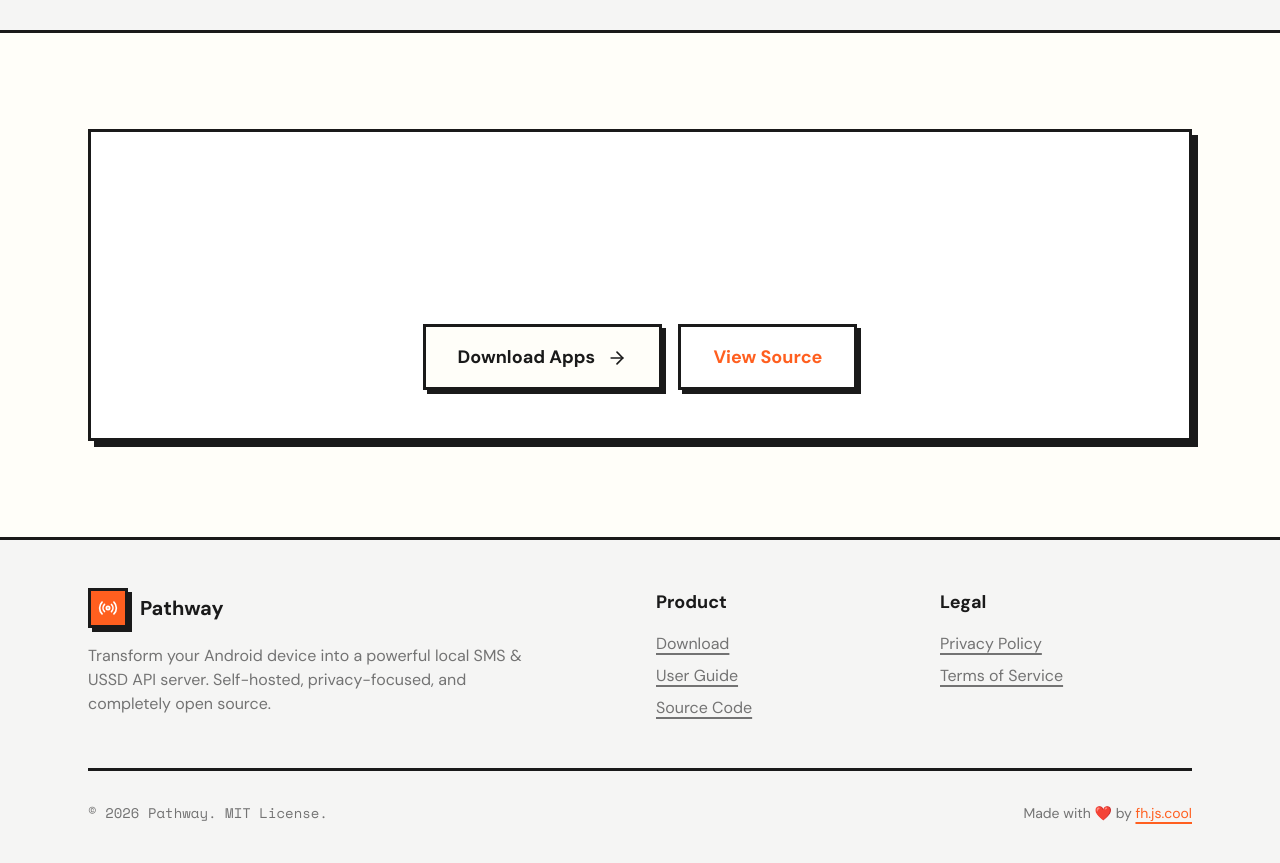
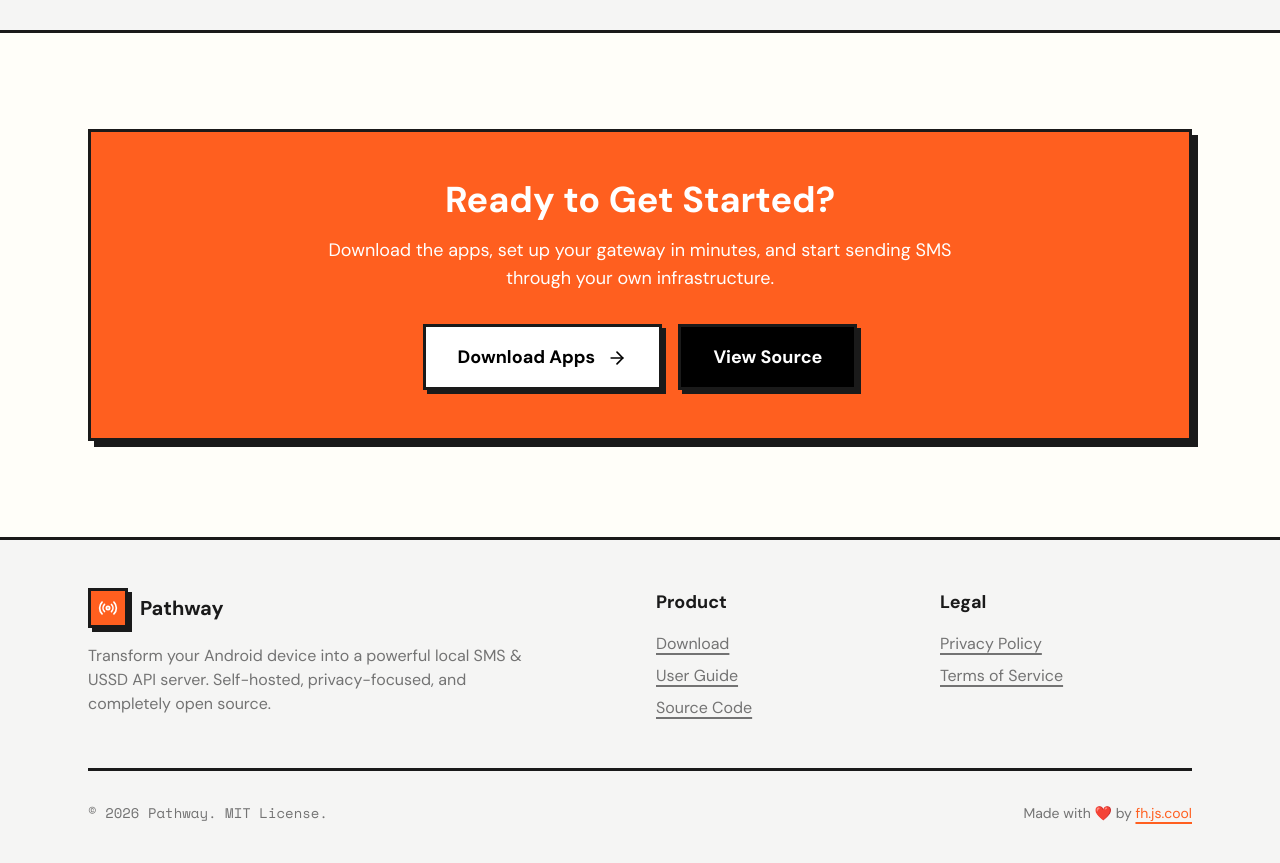
Before and after one commit to Spit-fires/pathway, a SvelteKit app in the folder website/: page / in a window 1280 px wide. Shown: the part 1620-2483 px from the top of the page. Built offline with nearby package versions, Linux system fonts and the light colour scheme; no server answers.

Commit message:
Fix CTA section: use inline style for orange bg to override neo-card, fix icon colors
Co-authored-by: Spit-fires <84981998+Spit-fires@users.noreply.github.com>

```diff
--- a/website/src/routes/+layout.svelte
+++ b/website/src/routes/+layout.svelte
@@ -27,7 +27,7 @@
 				<!-- Logo -->
 				<a href="{base}/" class="flex items-center gap-3 group">
 					<div class="w-10 h-10 bg-primary flex items-center justify-center border-3 border-border neo-shadow group-hover:neo-shadow-lg transition-all">
-						<Radio class="w-5 h-5 text-primary-foreground" />
+						<Radio class="w-5 h-5 text-white" />
 					</div>
 					<span class="text-xl font-bold tracking-tight">Pathway</span>
 				</a>
@@ -86,7 +86,7 @@
 				<div class="md:col-span-2">
 					<div class="flex items-center gap-3 mb-4">
 						<div class="w-10 h-10 bg-primary flex items-center justify-center border-3 border-border neo-shadow">
-							<Radio class="w-5 h-5 text-primary-foreground" />
+							<Radio class="w-5 h-5 text-white" />
 						</div>
 						<span class="text-xl font-bold">Pathway</span>
 					</div>
--- a/website/src/routes/+page.svelte
+++ b/website/src/routes/+page.svelte
@@ -217,7 +217,7 @@
 <!-- CTA Section -->
 <section class="py-16 md:py-24">
 	<div class="max-w-6xl mx-auto px-4 sm:px-6">
-		<div class="neo-card p-8 md:p-12 text-center bg-primary">
+		<div class="p-8 md:p-12 text-center border-3 border-border neo-shadow-lg" style="background-color: var(--primary);">
 			<h2 class="text-3xl md:text-4xl font-bold text-white mb-4">
 				Ready to Get Started?
 			</h2>
@@ -225,11 +225,11 @@
 				Download the apps, set up your gateway in minutes, and start sending SMS through your own infrastructure.
 			</p>
 			<div class="flex flex-wrap justify-center gap-4">
-				<a href="{base}/download" class="inline-block px-8 py-4 bg-background text-foreground font-bold text-lg border-3 border-border neo-shadow hover:neo-shadow-lg hover:-translate-y-0.5 transition-all">
+				<a href="{base}/download" class="inline-block px-8 py-4 bg-white text-black font-bold text-lg border-3 border-border neo-shadow hover:neo-shadow-lg hover:-translate-y-0.5 transition-all">
 					Download Apps
 					<ArrowRight class="w-5 h-5 inline ml-2" />
 				</a>
-				<a href="https://github.com/Spit-fires/pathway" target="_blank" rel="noopener noreferrer" class="inline-block px-8 py-4 bg-white text-primary font-bold text-lg border-3 border-border neo-shadow hover:neo-shadow-lg hover:-translate-y-0.5 transition-all">
+				<a href="https://github.com/Spit-fires/pathway" target="_blank" rel="noopener noreferrer" class="inline-block px-8 py-4 bg-black text-white font-bold text-lg border-3 border-border neo-shadow hover:neo-shadow-lg hover:-translate-y-0.5 transition-all">
 					View Source
 				</a>
 			</div>
```
